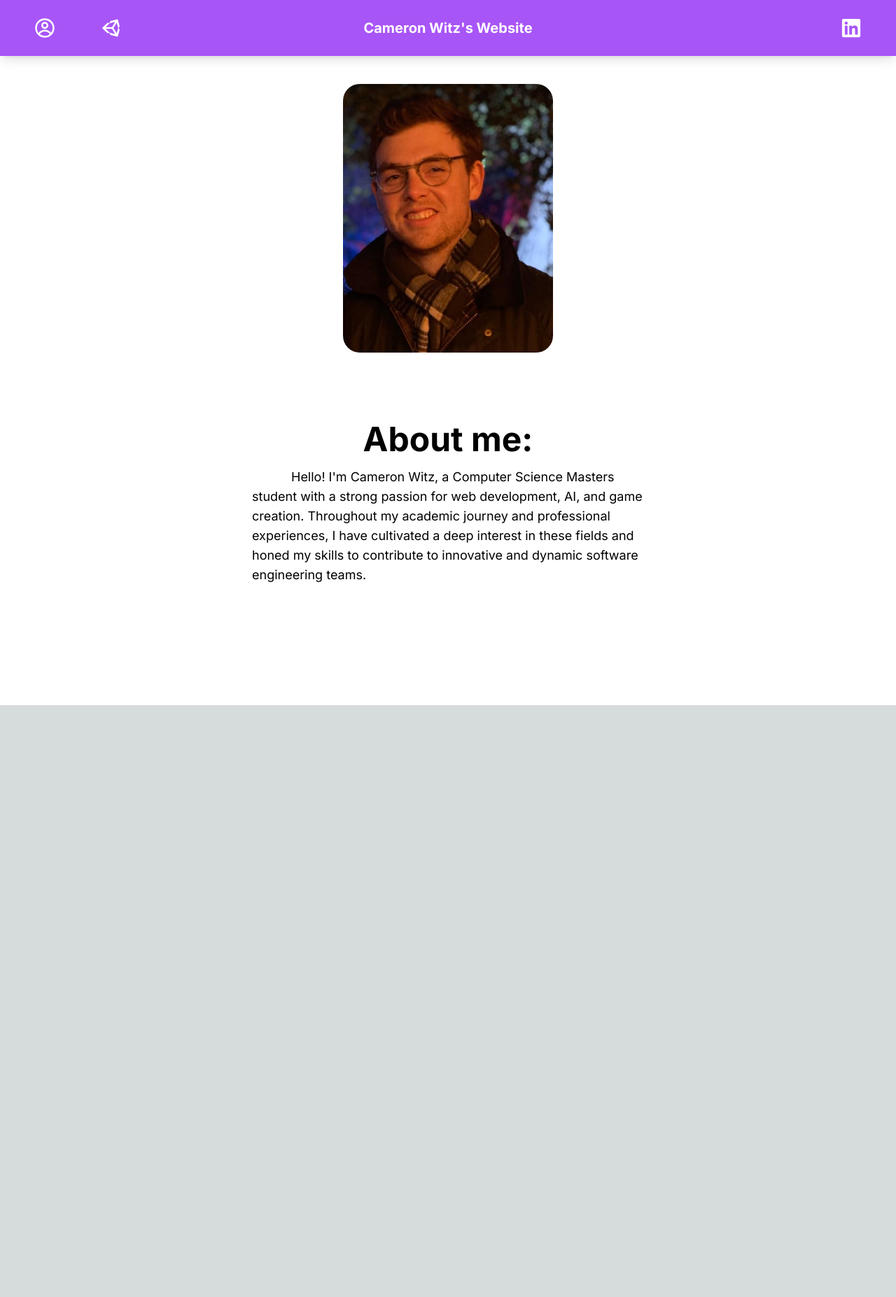
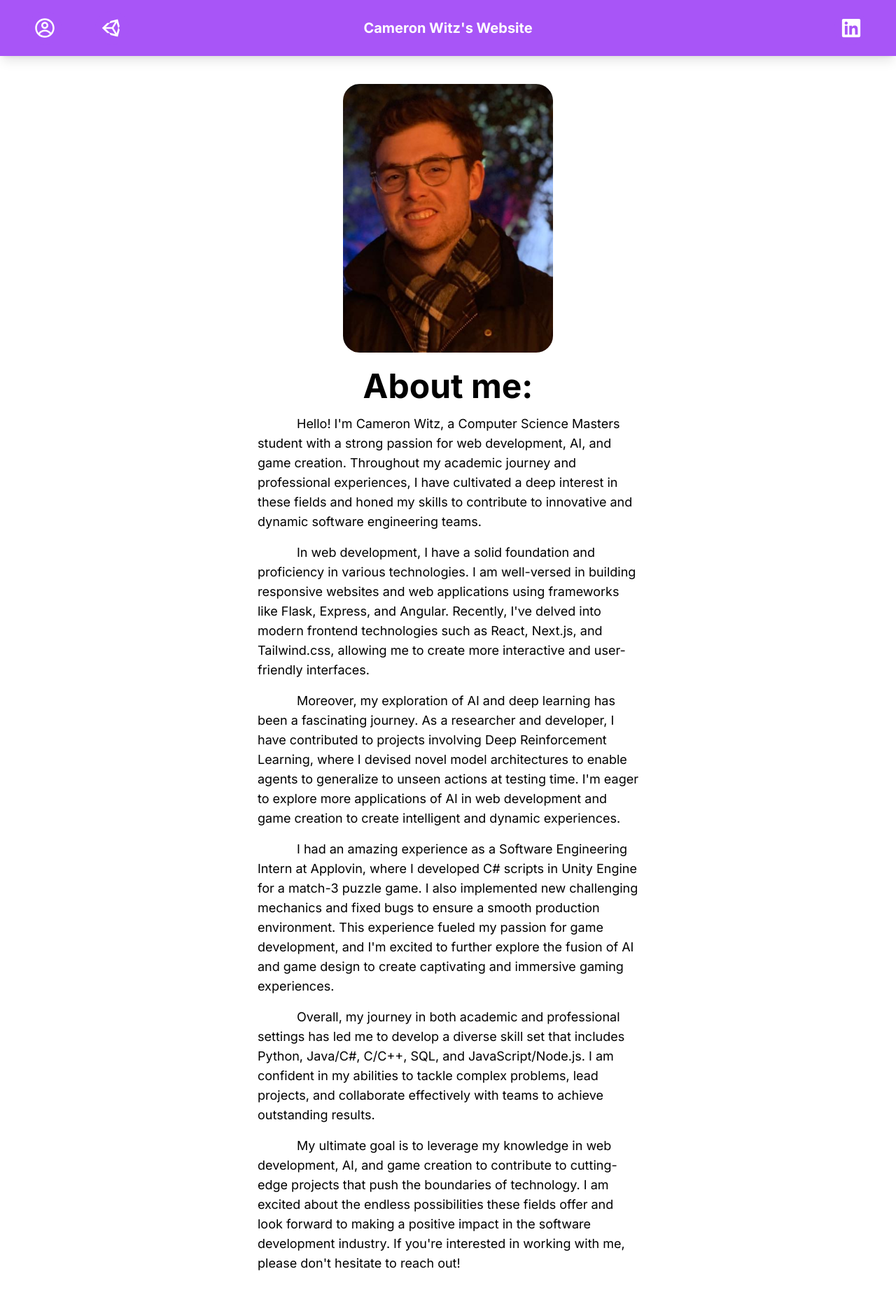
Before and after one commit to CameronWitz/PersonalSite, a Next.js app in the folder cameron-site/: page / in a window 1280 px wide. Shown: the top 1854 px of the page at 70% size. Before the commit the page ends 1008 px from the top, so only its background shows below. Built offline with nearby package versions, Linux system fonts and the light colour scheme.

Commit message:
added about me text

```diff
--- a/cameron-site/app/layout.tsx
+++ b/cameron-site/app/layout.tsx
@@ -19,7 +19,7 @@ export default function RootLayout({
     <html lang="en">
       <body className={inter.className}>
         <NavBar />
-        <div className="flex min-h-screen flex-col items-center justify-normal p-24 bg-white text-black">
+        <div className="flex min-h-screen flex-col items-center justify-start p-24 bg-white text-black overflow-auto">
           {children}
         </div>
       </body>
--- a/cameron-site/app/page.tsx
+++ b/cameron-site/app/page.tsx
@@ -3,44 +3,78 @@ import Image from "next/image";
 export default function Home() {
   return (
     <>
-      <HomePageItem>
-        <div
-          className="flex relative overflow-hidden rounded-3xl"
-          style={{ height: "100%", minWidth: "300px" }}
-        >
-          <Image
-            alt="Cameron's Picture"
-            src="/images/CameronSiteProfileCropped.png"
-            fill
-            style={{
-              objectFit: "cover",
-            }}
-          />
-        </div>
-      </HomePageItem>
+      <ImageContainer
+        alt="Cameron's Picture"
+        src="/images/CameronSiteProfileCropped.png"
+      />
 
-      <HomePageItem>
+      <div
+        id="About-me"
+        className="flex flex-col relative items-center justify-center mt-6  flex-wrap max-w-4xl"
+        style={{
+          width: "50%",
+        }}
+      >
         <h1 className="flex font-bold text-5xl">About me:</h1>
         <p className="flex text-lg mt-4 indent-14 ">
           {
             "Hello! I'm Cameron Witz, a Computer Science Masters student with a strong passion for web development, AI, and game creation. Throughout my academic journey and professional experiences, I have cultivated a deep interest in these fields and honed my skills to contribute to innovative and dynamic software engineering teams."
           }
         </p>
-      </HomePageItem>
+        <p className="flex text-lg mt-4 indent-14 ">
+          {
+            "In web development, I have a solid foundation and proficiency in various technologies. I am well-versed in building responsive websites and web applications using frameworks like Flask, Express, and Angular. Recently, I've delved into modern frontend technologies such as React, Next.js, and Tailwind.css, allowing me to create more interactive and user-friendly interfaces."
+          }
+        </p>
+        <p className="flex text-lg mt-4 indent-14 ">
+          {
+            "Moreover, my exploration of AI and deep learning has been a fascinating journey. As a researcher and developer, I have contributed to projects involving Deep Reinforcement Learning, where I devised novel model architectures to enable agents to generalize to unseen actions at testing time. I'm eager to explore more applications of AI in web development and game creation to create intelligent and dynamic experiences."
+          }
+        </p>
+
+        <p className="flex text-lg mt-4 indent-14 ">
+          {
+            "I had an amazing experience as a Software Engineering Intern at Applovin, where I developed C# scripts in Unity Engine for a match-3 puzzle game. I also implemented new challenging mechanics and fixed bugs to ensure a smooth production environment. This experience fueled my passion for game development, and I'm excited to further explore the fusion of AI and game design to create captivating and immersive gaming experiences."
+          }
+        </p>
+        <p className="flex text-lg mt-4 indent-14 ">
+          {
+            "Overall, my journey in both academic and professional settings has led me to develop a diverse skill set that includes Python, Java/C#, C/C++, SQL, and JavaScript/Node.js. I am confident in my abilities to tackle complex problems, lead projects, and collaborate effectively with teams to achieve outstanding results."
+          }
+        </p>
+        <p className="flex text-lg mt-4 indent-14 ">
+          {
+            "My ultimate goal is to leverage my knowledge in web development, AI, and game creation to contribute to cutting-edge projects that push the boundaries of technology. I am excited about the endless possibilities these fields offer and look forward to making a positive impact in the software development industry. If you're interested in working with me, please don't hesitate to reach out!"
+          }
+        </p>
+      </div>
     </>
   );
 }
 
-function HomePageItem({ children }: { children: React.ReactNode }) {
+function ImageContainer({ src, alt }: { src: string; alt: string }) {
   return (
     <div
       id="Column info"
-      className="flex flex-col relative items-center justify-center mt-6  h-96 "
+      className="flex flex-col relative items-center justify-center mt-6  h-96"
       style={{
         width: "70vh",
+        minHeight: "24rem",
       }}
     >
-      {children}
+      <div
+        className="flex relative overflow-hidden rounded-3xl"
+        style={{ height: "100%", minWidth: "300px" }}
+      >
+        <Image
+          alt={alt}
+          src={src}
+          fill
+          style={{
+            objectFit: "cover",
+          }}
+        />
+      </div>
     </div>
   );
 }
--- a/cameron-site/components/NavBar.tsx
+++ b/cameron-site/components/NavBar.tsx
@@ -35,7 +35,7 @@ export default function NavBar() {
   return (
     <div
       id="backgroundContainer"
-      className={`fixed top-0 left-0 ${
+      className={`fixed top-0 left-0 z-50 ${
         shrinkBar ? "h-12" : "h-20"
       } w-screen flex  bg-purple-500 shadow-lg text-white transition-all duration-300 justify-between`}
     >
```
